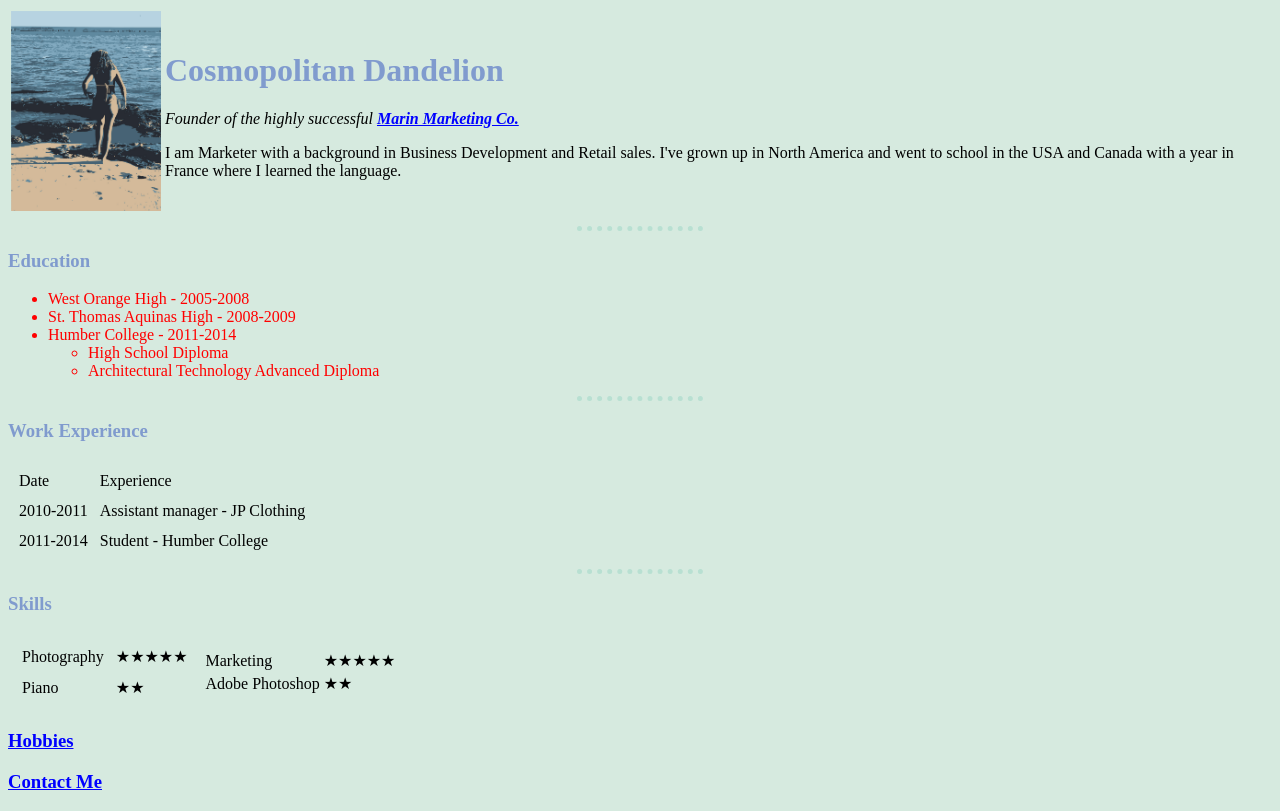
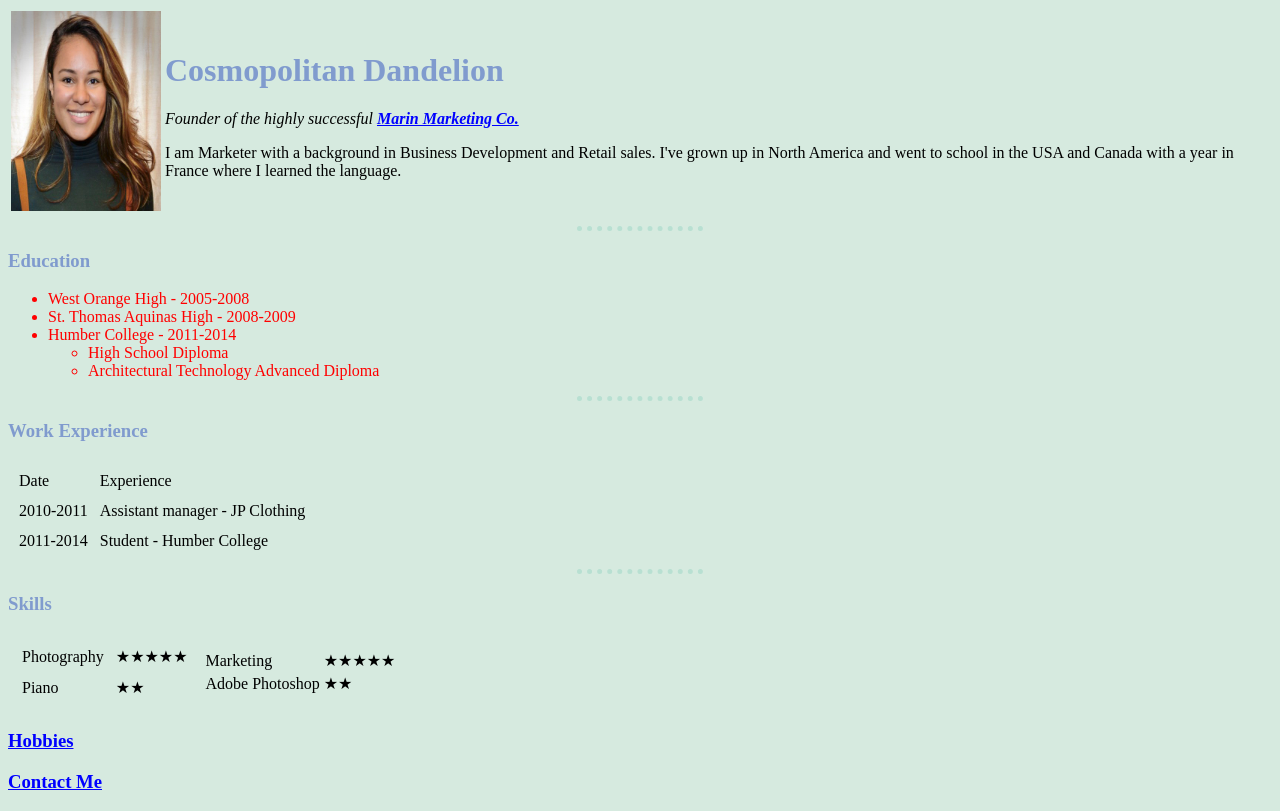
Before and after one commit to anitsirc9/DevCourseRefresh, a plain HTML site: page index.html in a window 1280 px wide. Drawn offline with Linux system fonts and the light colour scheme.

Commit message:
changed header img to linkedin headshot

```diff
--- a/index.html
+++ b/index.html
@@ -11,7 +11,7 @@
   <table>
     <tr>
       <td>
-        <img src="Images/Key west walking poster pic.jpg" alt="Cristina Marin Photo" height="200" width="150">
+        <img src="Images/LinkedIn Headshot.jpeg" alt="Cristina Marin Photo" height="200" width="150">
       </td>
       <td>
         <h1><strong>Cosmopolitan Dandelion</strong></h1>
```
